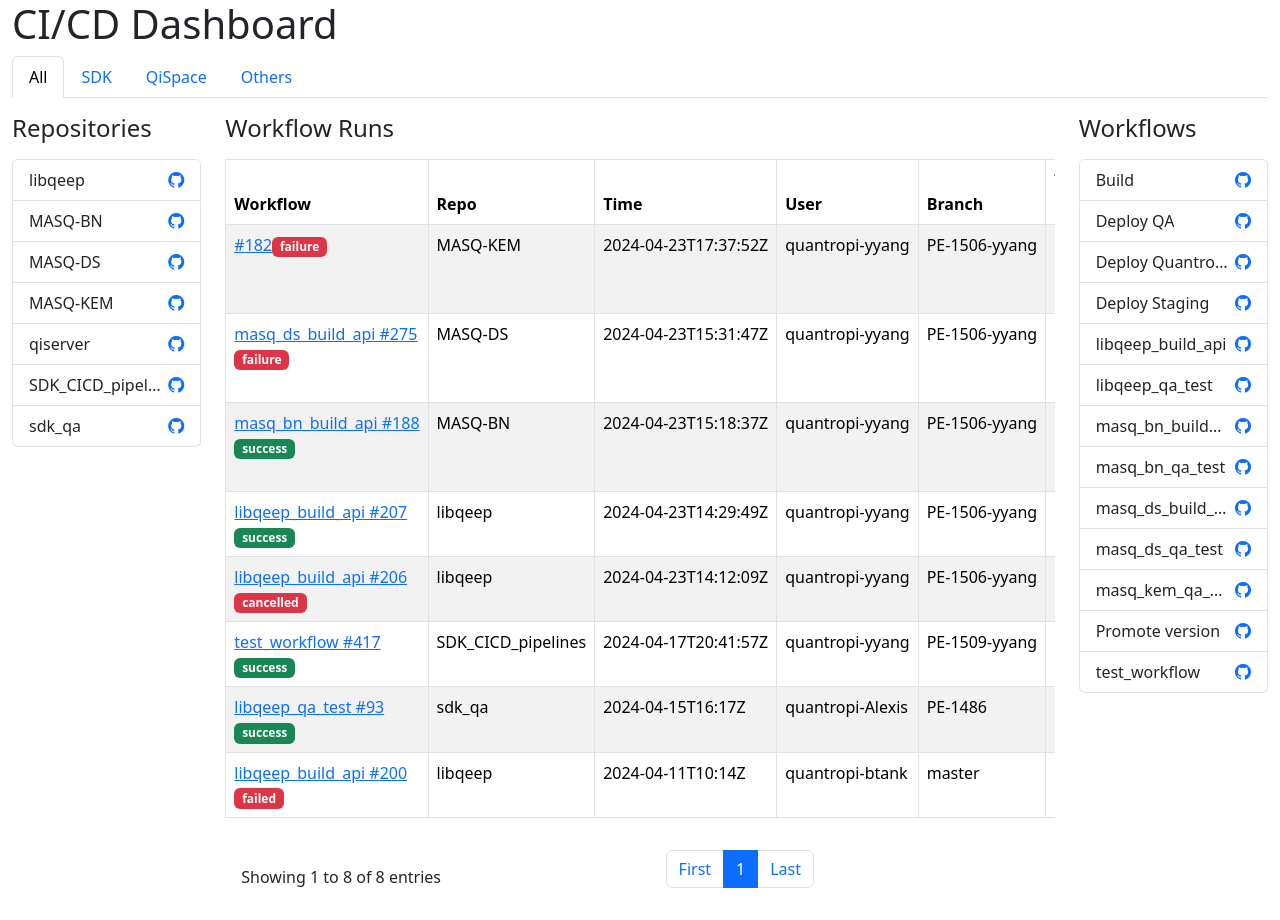
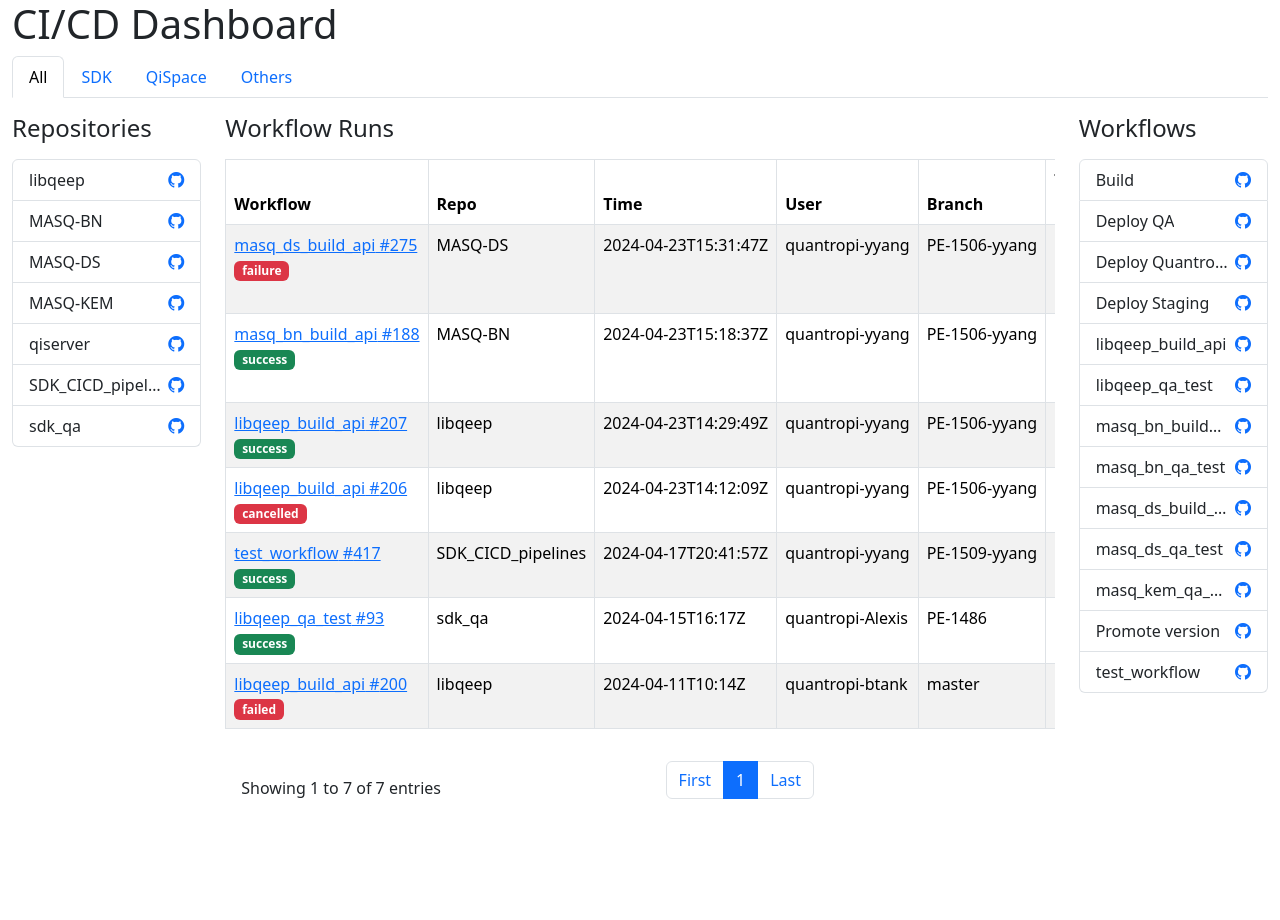
Before and after one commit to quantropi/cicd_dashboard, a React (Create React App) app: page / in a window 1280 px wide. After the commit the page ends 831 px from the top, so only its background shows below. Built offline with nearby package versions, Linux system fonts and the light colour scheme.

Commit message:
Keep debug

```diff
--- a/data_process/data_process.js
+++ b/data_process/data_process.js
@@ -160,6 +160,9 @@ function updateComponentsAndRuns(incomingData, fetchedData) {
   let validatedTestResult = validResults.includes(incomingData.test_result.toUpperCase()) ? incomingData.test_result.toUpperCase() : "";
 
 
+  console.log(workflow_name);
+  console.log(repo);
+
   // Add the new run to runs.json
   runs.push({
     id: incomingData.id,
@@ -177,6 +180,8 @@ function updateComponentsAndRuns(incomingData, fetchedData) {
     s3_urls: incomingData.s3_urls
   });
 
+  console.log(runs);
+
   // Save updated data back to JSON files
   fs.writeFileSync(componentsPath, JSON.stringify(components, null, 2));
   fs.writeFileSync(runsPath, JSON.stringify(runs, null, 2));
--- a/public/data/runs.json
+++ b/public/data/runs.json
@@ -103,20 +103,5 @@
     "isqa": false,
     "test_result": "",
     "s3_urls": "s3://qispace-sdk-artifacts/builds/masq-bn/188"
-  },
-  {
-    "id": "8804797736",
-    "url": "https://github.com/quantropi/MASQ-KEM/actions/runs/8804797736",
-    "repo": "MASQ-KEM",
-    "workflow": "cicd_build_api.yml",
-    "workflow_name": "",
-    "run_number": 182,
-    "time": "2024-04-23T17:37:52Z",
-    "user": "quantropi-yyang",
-    "branch": "PE-1506-yyang",
-    "status": "failure",
-    "isqa": false,
-    "test_result": "",
-    "s3_urls": "s3://qispace-sdk-artifacts/builds/masq-kem/182"
   }
 ]
```
